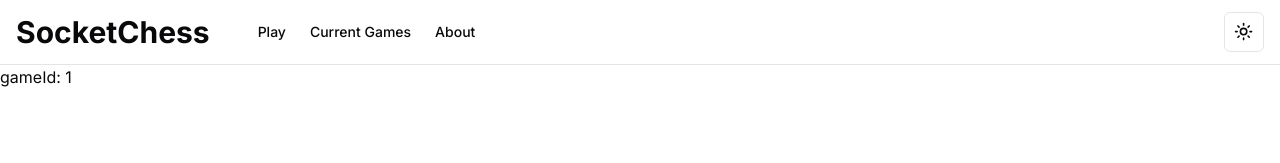
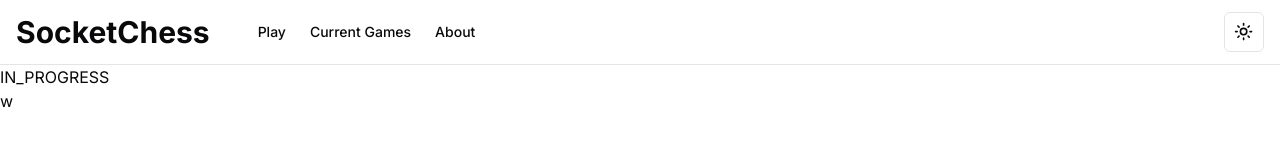
Before and after one commit to shahbaz-athwal/chess, a Next.js app in the folder client/: page /current-games/1 in a window 1280 px wide. Shown: the top 163 px of the page. Built offline with nearby package versions, Linux system fonts and the light colour scheme; no server answers.

Commit message:
spectate test pass

```diff
--- a/client/src/app/current-games/[gameId]/page.tsx
+++ b/client/src/app/current-games/[gameId]/page.tsx
@@ -2,15 +2,26 @@
 
 import { useSocket } from "@/hooks/useSocket";
 import { useSpectate } from "@/hooks/useSpectate";
+import { useSpectateStore } from "@/hooks/useSpectateStore";
 
 function Spectate({ params }: { params: { gameId: string } }) {
   const gameId = params.gameId.replaceAll("%24", "$");
+
+  const { player1, player2, status, result, board, turn } = useSpectateStore();
 
   const { socket } = useSocket();
 
   useSpectate(socket, gameId);
 
-  return <div>gameId: {gameId}</div>;
+  return (
+    <>
+      <div>{player1} </div>
+      <div>{player2} </div>
+      <div>{status} </div>
+      <div>{result} </div>
+      <div>{turn} </div>
+    </>
+  );
 }
 
 export default Spectate;
```
